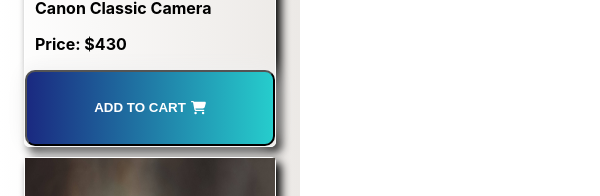
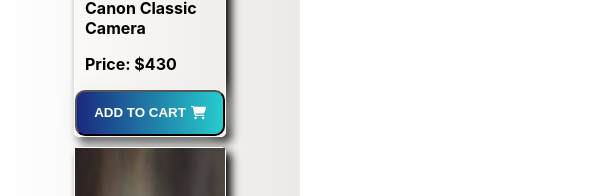
Before and after one commit to Junaith1994/react-dream-gadgets, a React (Create React App) app: page / in a window 600 px wide. Shown: the part 395-591 px from the top of the page. Built offline with nearby package versions, Linux system fonts and the light colour scheme.

Commit message:
Added more responsiveness

```diff
--- a/src/components/Cart/Cart.css
+++ b/src/components/Cart/Cart.css
@@ -60,3 +60,9 @@
     color: #fff;
     text-decoration: none;
 }
+
+@media (min-width: 420px) and (max-width: 680px) {
+    .choose-btn-grad {
+        margin-bottom: 10px;
+    }
+}
--- a/src/components/Product/Product.css
+++ b/src/components/Product/Product.css
@@ -47,3 +47,17 @@
     color: #fff;
     text-decoration: none;
 }
+
+@media (min-width: 420px) and (max-width: 680px) {
+    .product {
+        width: 150px;
+    }
+
+    .product img {
+        width: 150px;
+    }
+
+    .btn-grad {
+        padding: 0px;
+    }
+}
--- a/src/components/Shop/Shop.css
+++ b/src/components/Shop/Shop.css
@@ -9,12 +9,6 @@
     gap: 10px;
     background: linear-gradient(to left, #ece9e6, #ffffff);
     justify-items: center;
-}
-
-.selected-products {
-    /* position: fixed;
-    top: auto;
-    right: 4rem; */
 }
 
 .selected-products h2 {
```
